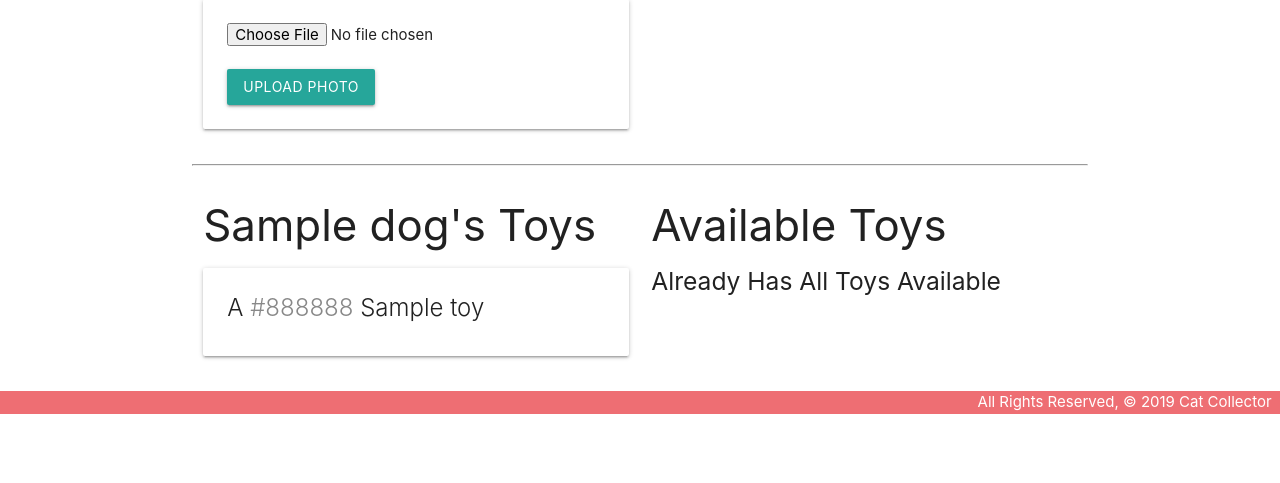
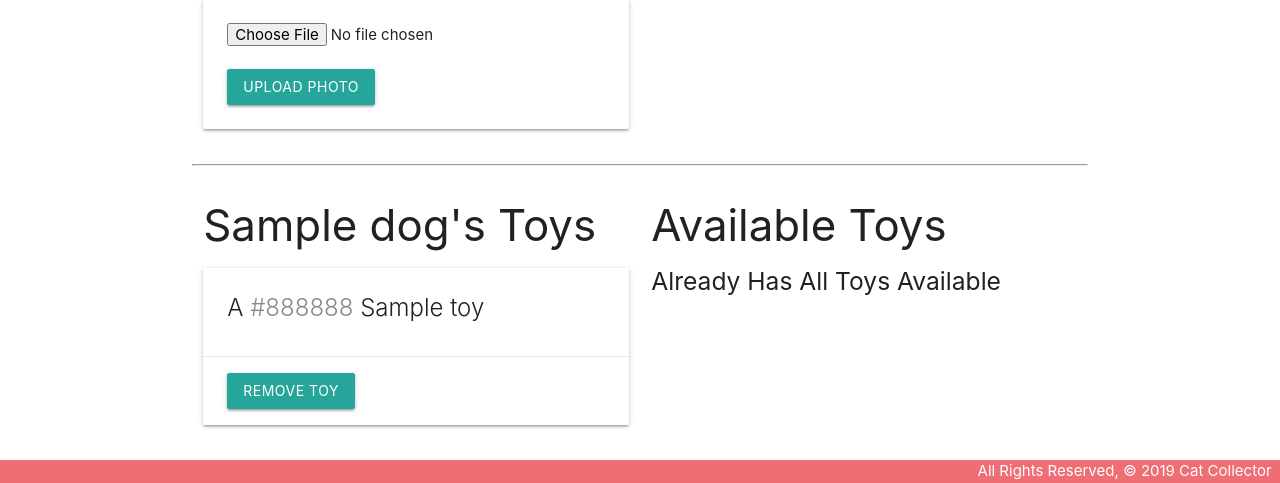
Before and after one commit to rjohnson0707/dogcollector, a Django app: page /dogs/1/ in a window 1280 px wide. Shown: the part 803-1286 px from the top of the page. Before the commit the page ends 1217 px from the top, so only its background shows below. Run offline with Django 3.2, Linux system fonts and the light colour scheme; a user stored in the database is signed in; tables that the repository leaves empty hold one stand-in row (values such as "Sample post").

Commit message:
Bug Fixes/Dog Create/Toy Remove

```diff
--- a/dogcollector/main_app/templates/dogs/detail.html
+++ b/dogcollector/main_app/templates/dogs/detail.html
@@ -73,6 +73,12 @@
               A <span style="color: {{ toy.color }}">{{ toy.color }}</span> {{ toy.name }}
             </span>
           </div>
+          <div class="card-action">
+            <form action="{% url 'unassoc_toy' dog.id toy.id %}" method="post">
+                {% csrf_token %}
+              <button type="submit" class="btn">Remove Toy</button>
+            </form>
+          </div>
         </div>
       {% endfor %}
     {% else %}
--- a/dogcollector/main_app/urls.py
+++ b/dogcollector/main_app/urls.py
@@ -16,6 +16,7 @@ urlpatterns = [
     path('toys/<int:pk>/update/', views.ToyUpdate.as_view(), name='toys_update'),
     path('toys/<int:pk>/delete/', views.ToyDelete.as_view(), name='toys_delete'),
     path('dogs/<int:dog_id>/assoc_toy/<int:toy_id>/', views.assoc_toy, name='assoc_toy'),
+    path('dogs/<int:dog_id>/unassoc_toy/<int:toy_id>/', views.unassoc_toy, name='unassoc_toy'),
     path('dogs/<int:dog_id>/add_photo/', views.add_photo, name='add_photo'),
     path('accounts/signup/', views.signup, name='signup'),
 ]
--- a/dogcollector/main_app/views.py
+++ b/dogcollector/main_app/views.py
@@ -15,7 +15,7 @@ BUCKET = 'collectdogor'
 
 class DogCreate(LoginRequiredMixin, CreateView):
     model = Dog
-    fields = '__all__'
+    fields = ['name', 'breed', 'description', 'age']
 
     def form_valid(self, form):
         form.instance.user = self.request.user
@@ -84,6 +84,11 @@ def assoc_toy(request, dog_id, toy_id):
     return redirect('detail', dog_id=dog_id)
 
 @login_required
+def unassoc_toy(request, dog_id, toy_id):
+  Dog.objects.get(id=dog_id).toys.remove(toy_id)
+  return redirect('detail', dog_id=dog_id)
+
+@login_required
 def add_photo(request, dog_id):
     photo_file = request.FILES.get('photo-file', None)
     if photo_file:
```
